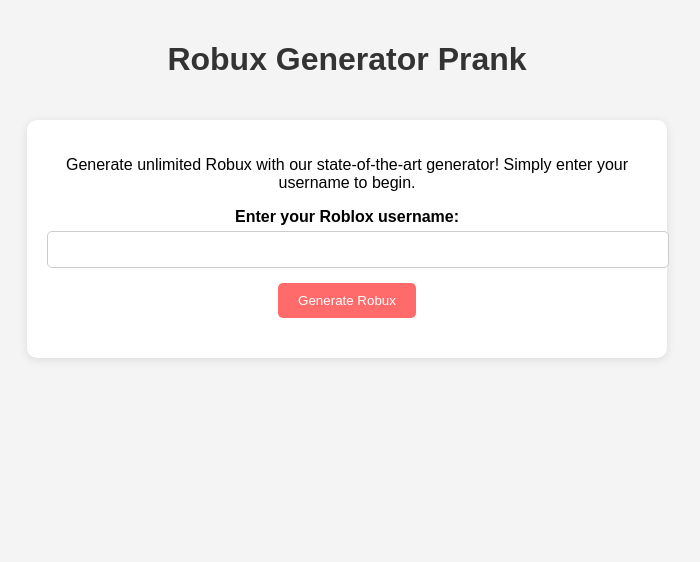
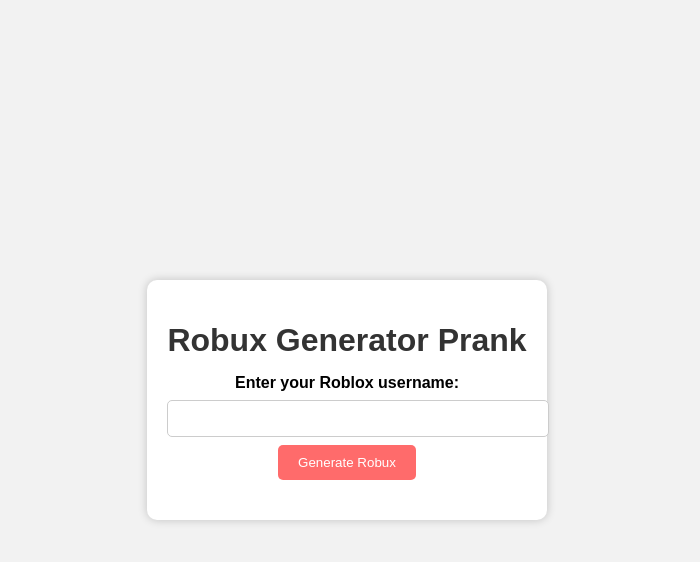
Before and after one commit to LaurelCoder/frirobuxroblox, a plain HTML site: page index.html in a window 1280 px wide. Shown: the whole page, without its empty margins (293-993 px from the left). Drawn offline with Linux system fonts and the light colour scheme.

Commit message:
Update index.html

```diff
--- a/index.html
+++ b/index.html
@@ -5,32 +5,32 @@
   <style>
     body {
       font-family: Arial, sans-serif;
-      background-color: #f4f4f4;
-      text-align: center;
+      background-color: #f2f2f2;
       margin: 0;
       padding: 0;
+      display: flex;
+      justify-content: center;
+      align-items: center;
+      height: 100vh;
+    }
+    .generator {
+      background-color: #ffffff;
+      padding: 20px;
+      border-radius: 10px;
+      box-shadow: 0px 0px 10px rgba(0, 0, 0, 0.2);
+      text-align: center;
     }
     h1 {
-      color: #333;
-      padding: 20px;
-    }
-    .container {
-      max-width: 600px;
-      margin: 0 auto;
-      padding: 20px;
-      background-color: #fff;
-      border-radius: 10px;
-      box-shadow: 0 2px 10px rgba(0, 0, 0, 0.1);
+      color: #333333;
+      margin-bottom: 15px;
     }
     label {
       font-weight: bold;
-      display: block;
-      margin-bottom: 5px;
     }
     input[type="text"] {
       width: 100%;
       padding: 10px;
-      margin-bottom: 15px;
+      margin: 8px 0;
       border: 1px solid #ccc;
       border-radius: 5px;
     }
@@ -41,15 +41,11 @@
       border-radius: 5px;
       padding: 10px 20px;
       cursor: pointer;
-      transition: background-color 0.3s ease;
-    }
-    button:hover {
-      background-color: #ff4f4f;
     }
     #generation-process {
-      margin-top: 10px;
+      margin-top: 15px;
       font-style: italic;
-      color: #666;
+      color: #777777;
     }
     #result {
       margin-top: 20px;
@@ -59,12 +55,11 @@
   </style>
 </head>
 <body>
-  <h1>Robux Generator Prank</h1>
-  <div class="container">
-    <p>Generate unlimited Robux with our state-of-the-art generator! Simply enter your username to begin.</p>
+  <div class="generator">
+    <h1>Robux Generator Prank</h1>
     <form>
-      <label for="username">Enter your Roblox username:</label>
-      <input type="text" id="username" name="username">
+      <label for="username">Enter your Roblox username:</label><br>
+      <input type="text" id="username" name="username"><br>
       <button type="button" onclick="generateRobux()">Generate Robux</button>
     </form>
     <p id="generation-process"></p>
```
